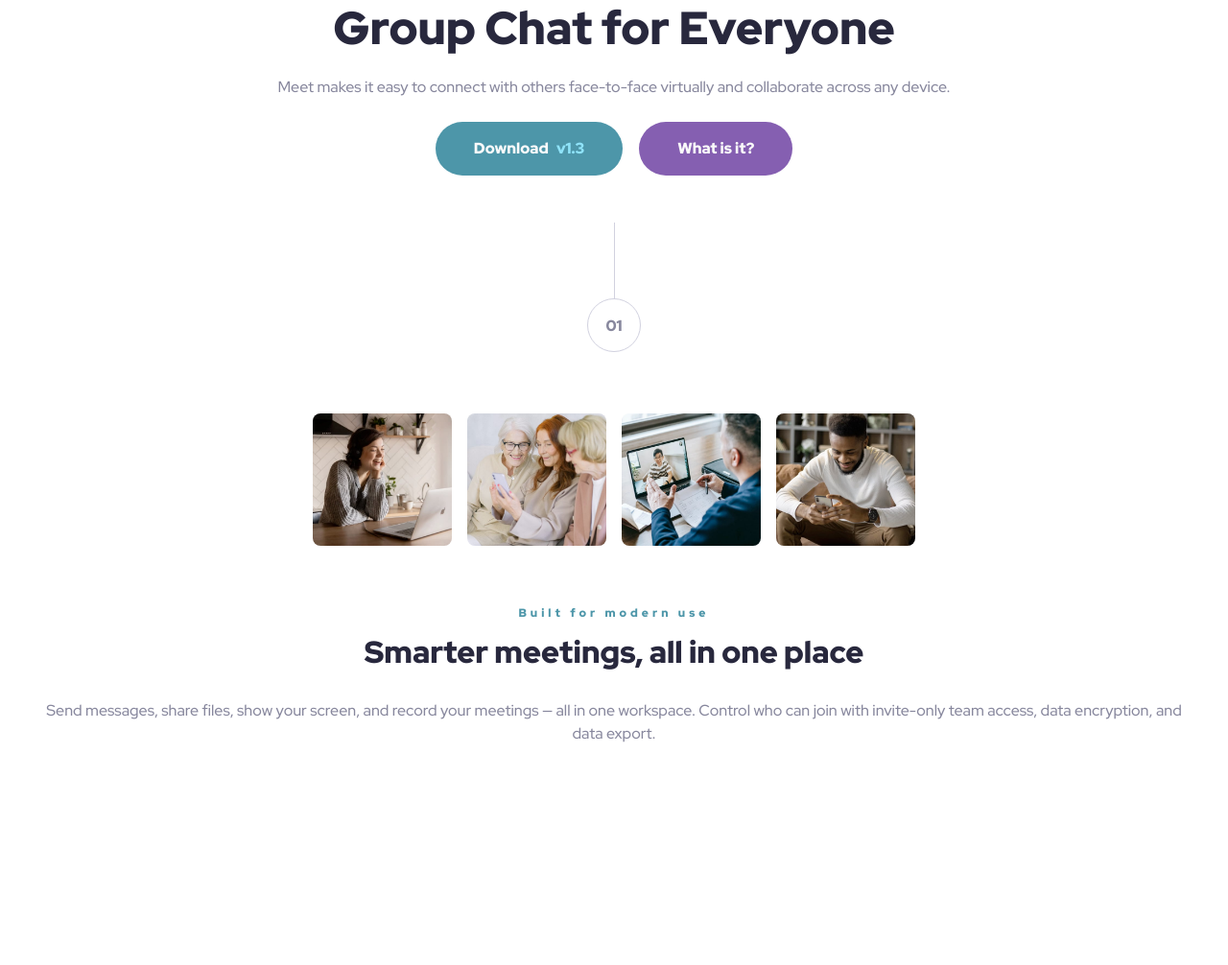
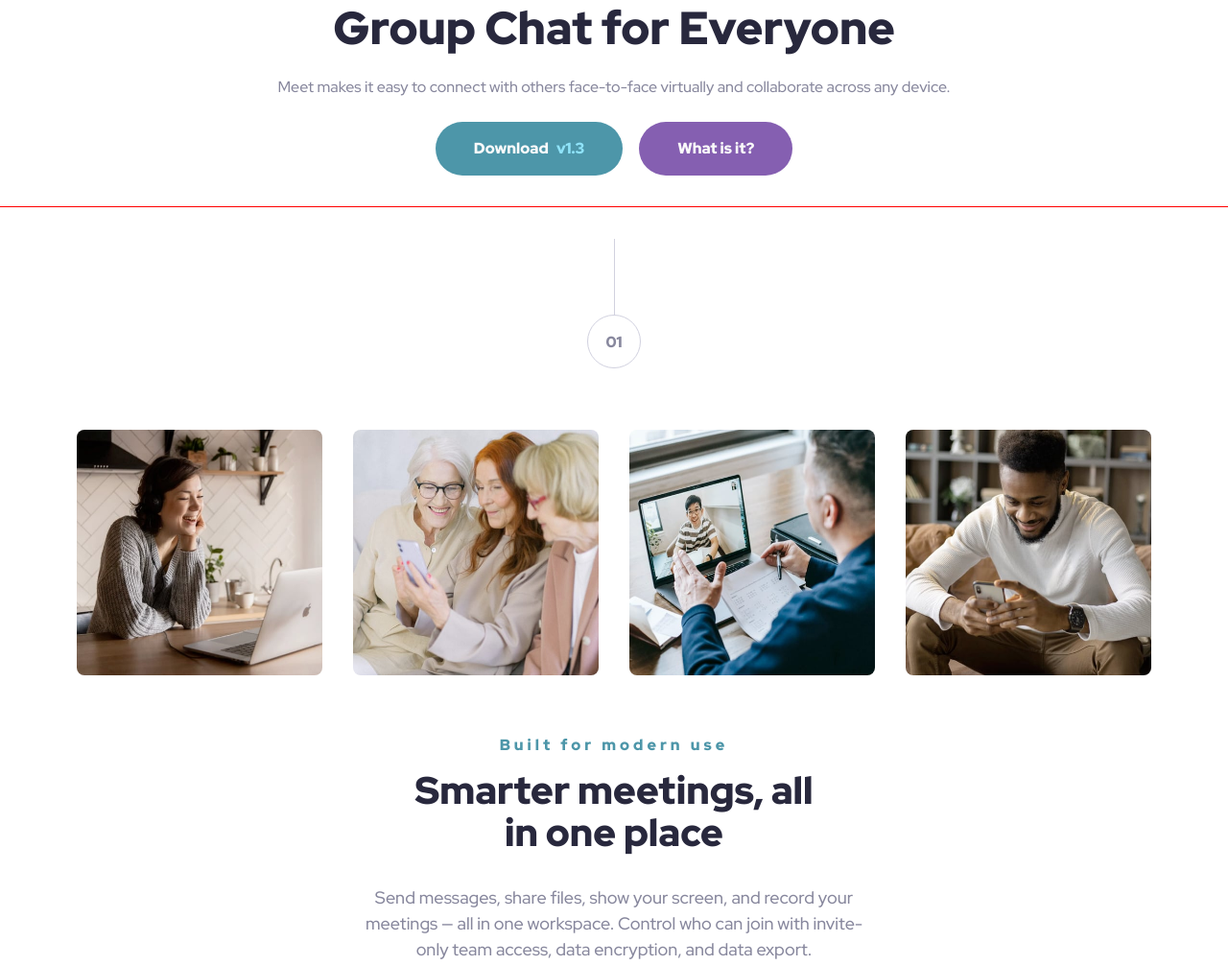
Before and after one commit to przemekkoczwara/meet-landing-page, a website built with Vite: page index.html in a window 1280 px wide. Shown: the part 711-1717 px from the top of the page at 96% size. Before the commit the page ends 1552 px from the top, so only its background shows below. Built offline with nearby package versions, Linux system fonts and the light colour scheme.

Commit message:
Add media queries for tablet / desktop -> section main

```diff
--- a/src/sass/_components.scss
+++ b/src/sass/_components.scss
@@ -56,7 +56,7 @@
 
 @media (min-width: 768px) {
   .title {
-    font-size: v.$spacing-48;
+    font-size: v.$size-xl;
     padding: 0 v.$spacing-50;
   }
 }
@@ -96,14 +96,14 @@
 // media queries desktop // hmm
 
 // main
+
 .main__wrapper {
-  padding: v.$spacing-64 v.$spacing-32;
+  padding: v.$spacing-32 v.$spacing-32 v.$spacing-64;
   display: flex;
   flex-direction: column;
   justify-content: center;
   align-items: center;
   gap: v.$spacing-64;
-  margin-top: 32px;
 }
 
 .circle {
@@ -116,6 +116,7 @@
   justify-content: center;
   align-items: center;
   position: relative;
+  margin-top: v.$spacing-32;
 }
 .circle::before {
   content: '';
@@ -129,7 +130,7 @@
   display: flex;
   justify-content: center;
   flex-wrap: wrap;
-  gap: 16px;
+  gap: v.$spacing-16;
 }
 .cards__item {
   width: 145px;
@@ -141,7 +142,7 @@
   display: flex;
   flex-direction: column;
   text-align: center;
-
+}
 .main__subtitle {
   font-size: v.$size-s;
   color: v.$cyan-600;
@@ -153,4 +154,61 @@
   margin-top: v.$spacing-16;
   margin-bottom: v.$spacing-32;
 }
+
+@media (min-width: 768px) {
+  .main__wrapper {
+    padding-top: v.$spacing-56;
   }
+
+  .circle {
+    margin-top: v.$spacing-56;
+  }
+  .cards {
+    gap: v.$spacing-24;
+  }
+  .cards__item {
+    width: 152px;
+    height: 160px;
+  }
+  .main__details {
+    max-width: 445px;
+  }
+  .main__subtitle {
+    font-size: v.$size-xs;
+  }
+  .main__title {
+    font-size: v.$size-md;
+  }
+}
+@media (min-width: 1024px) {
+  .main__wrapper {
+    padding-left: v.$spacing-80;
+    padding-right: v.$spacing-80;
+    padding-bottom: v.$spacing-72;
+    border: 1px solid red; // to delete
+  }
+
+  .cards {
+    gap: v.$spacing-32;
+    flex-wrap: nowrap;
+    align-items: center;
+    justify-content: center;
+  }
+  .cards__item {
+    width: 256px;
+    height: 256px;
+  }
+  .main__details {
+    max-width: 540px;
+  }
+  .main__subtitle {
+    font-size: v.$size-base;
+  }
+  .main__title {
+    font-size: v.$size-lg;
+    padding: 0 v.$spacing-50;
+  }
+  .main__text {
+    font-size: v.$size-sm;
+  }
+}
--- a/src/sass/_variables.scss
+++ b/src/sass/_variables.scss
@@ -36,6 +36,7 @@ $size-lg: 2.5rem; // 40px
 $size-md: 2.25rem; //36px
 $size-m: 2rem; //32px
 $size-sm: 1.125rem; //18px
+$size-xs: 0.875rem; // 14px
 $size-s: 0.75rem; //12px
 
 $size-base: 1rem; //16px
```
Lines whose indentation alone changed are shown as unchanged.
